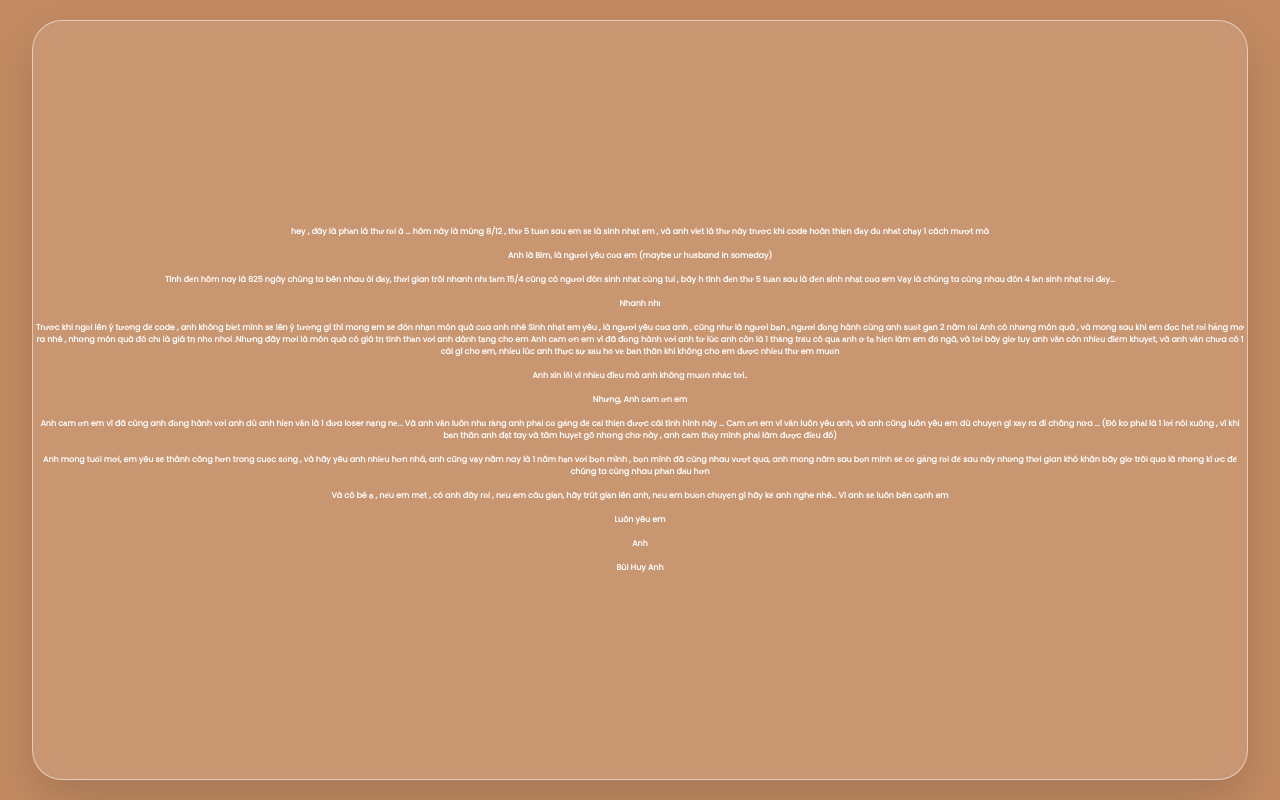
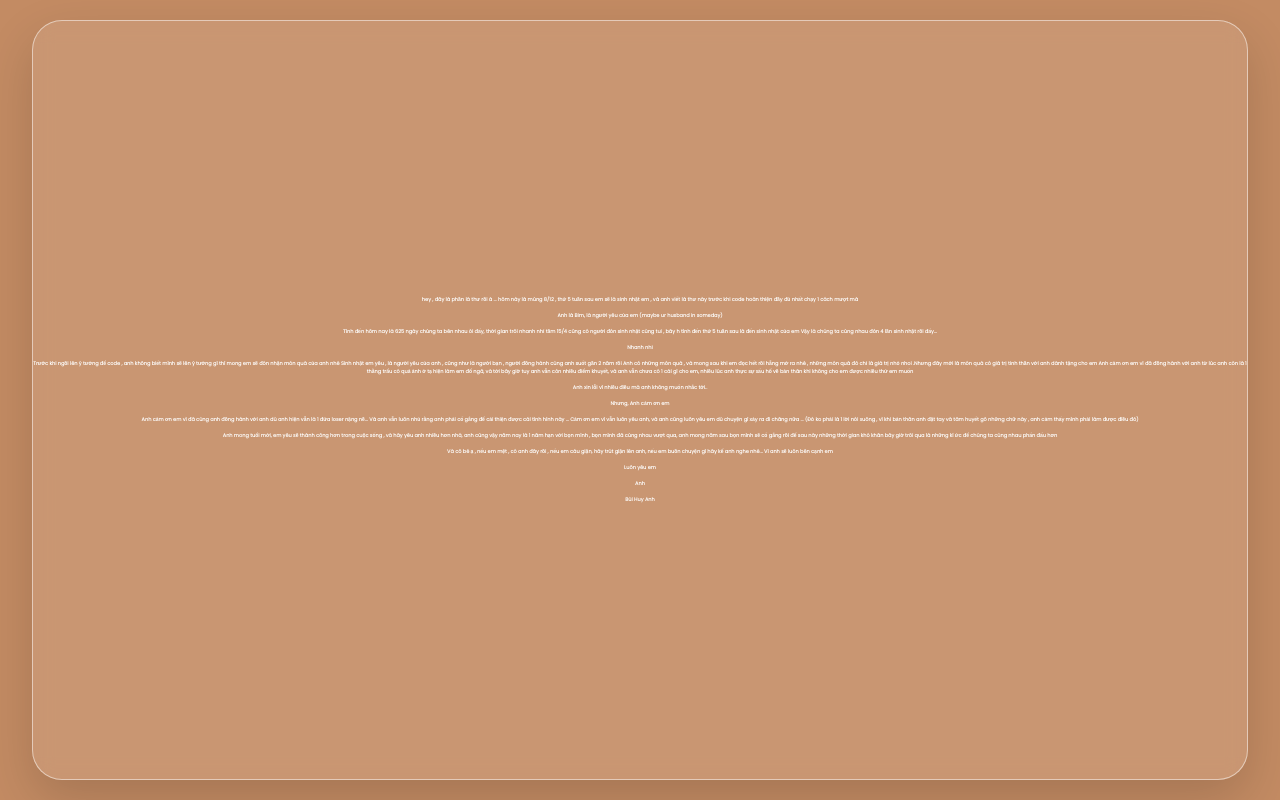
Before and after one commit to bujhuyanh150400/giftformylove, a plain HTML site: page letter.html in a window 1280 px wide. Drawn offline with Linux system fonts and the light colour scheme.

Commit message:
Update letter.css

```diff
--- a/letter.css
+++ b/letter.css
@@ -33,6 +33,6 @@ body {
 .info {
     color: #fff;
     font-weight: bold;
-    font-size: 8px;
+    font-size: 5px;
     text-align: center;
 }
```
